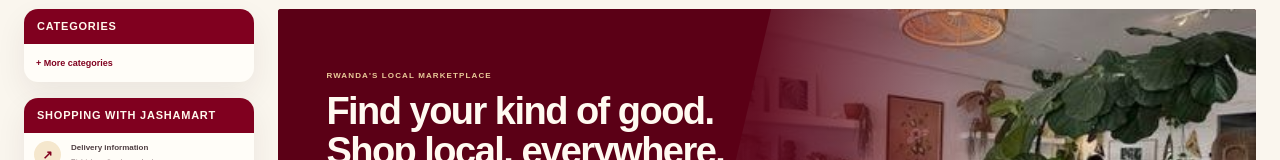
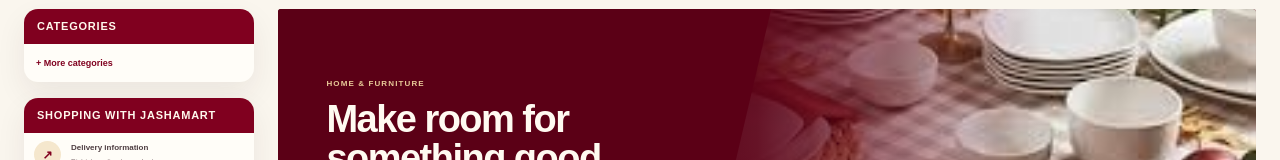
Before and after one commit to hisjacqueskwizera-cmd/ecomerce, a Next.js app: page / in a window 1280 px wide. Shown: the part 159-319 px from the top of the page. Built offline with nearby package versions, Linux system fonts and the light colour scheme; no server answers; the database is empty.

Commit message:
Remove homepage marketplace hero slide

```diff
--- a/app/page.jsx
+++ b/app/page.jsx
@@ -63,7 +63,6 @@
   ].filter(tab => tab.active);
   const selectedTab = productTabs.find(tab => tab.key === activeTab) || productTabs[0];
   const heroSlides = [
-    { eyebrow: "RWANDA'S LOCAL MARKETPLACE", title: config.home.heroTitle.split("\n"), text: config.home.heroText, image: "/images/catalog/rubavu-shop-space.jpg", href: "/shop", cta: "Shop now" },
     { eyebrow: "HOME & FURNITURE", title: ["Make room for", "something good."], text: "Discover furniture, decor, and thoughtful finds from independent local stores.", image: "/images/catalog/wooden-dining-table.jpg", href: "/shop?category=Furniture", cta: "Explore home" },
     { eyebrow: "HOMES & LOCAL SPACES", title: ["Find a space", "that feels right."], text: "Browse homes, rentals, and commercial spaces listed by local sellers.", image: "/images/catalog/kicukiro-two-bedroom-apartment.jpg", href: "/shop?category=Real%20Estate", cta: "Explore properties" },
   ];
```
